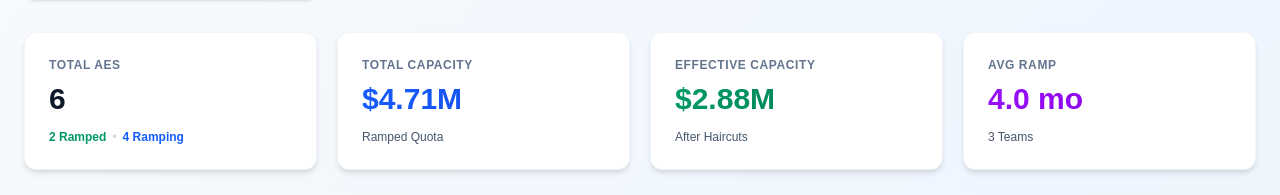
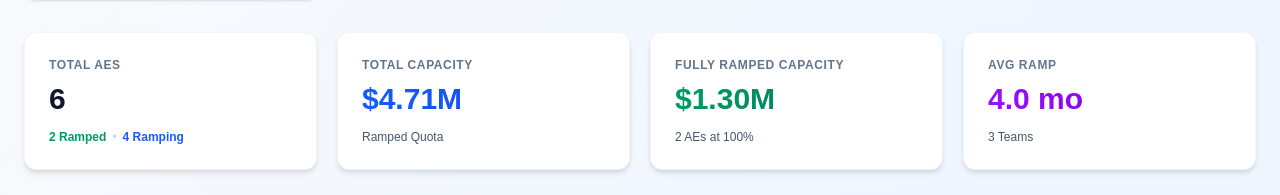
Before and after one commit to Freddym10/capacity-planner, a Next.js app: page / in a window 1280 px wide. Shown: the part 175-370 px from the top of the page. Built offline with nearby package versions, Linux system fonts and the light colour scheme.

Commit message:
Fix capacity calculations and add fully ramped capacity metric

```diff
--- a/app/page.tsx
+++ b/app/page.tsx
@@ -25,18 +25,18 @@ export default function QuotaCapacityPlanner() {
     return [
       { name: 'Sarah Chen', segment: 'Enterprise', role: 'AE', reportsTo: 'Mike Johnson', startDate: '2025-01-01', quota: 1200000, rampMonths: 5, haircut: 0 },
       { name: 'James Liu', segment: 'Enterprise', role: 'AE', reportsTo: 'Mike Johnson', startDate: '2024-10-01', quota: 1200000, rampMonths: 5, haircut: 0 },
-      { name: 'Mike Johnson', segment: 'Enterprise', role: 'Manager', reportsTo: 'Robert Chen', startDate: '2024-01-01', quota: 0, rampMonths: 0, haircut: 10 },
+      { name: 'Mike Johnson', segment: 'Enterprise', role: 'Manager', reportsTo: 'Robert Chen', startDate: '2024-01-01', quota: 2160000, rampMonths: 0, haircut: 10 },
 
       { name: 'Emily Rodriguez', segment: 'Mid-Market', role: 'AE', reportsTo: 'Lisa Park', startDate: '2024-11-01', quota: 800000, rampMonths: 4, haircut: 0 },
       { name: 'David Kim', segment: 'Mid-Market', role: 'AE', reportsTo: 'Lisa Park', startDate: '2024-08-01', quota: 800000, rampMonths: 4, haircut: 0 },
-      { name: 'Lisa Park', segment: 'Mid-Market', role: 'Manager', reportsTo: 'Robert Chen', startDate: '2024-01-01', quota: 0, rampMonths: 0, haircut: 10 },
+      { name: 'Lisa Park', segment: 'Mid-Market', role: 'Manager', reportsTo: 'Robert Chen', startDate: '2024-01-01', quota: 1440000, rampMonths: 0, haircut: 10 },
 
       { name: 'Chris Taylor', segment: 'Commercial', role: 'AE', reportsTo: 'Jessica Wu', startDate: '2024-09-01', quota: 500000, rampMonths: 3, haircut: 0 },
       { name: 'Morgan Smith', segment: 'Commercial', role: 'AE', reportsTo: 'Jessica Wu', startDate: '2025-01-15', quota: 500000, rampMonths: 3, haircut: 0 },
-      { name: 'Jessica Wu', segment: 'Commercial', role: 'Manager', reportsTo: 'Robert Chen', startDate: '2024-01-01', quota: 0, rampMonths: 0, haircut: 10 },
+      { name: 'Jessica Wu', segment: 'Commercial', role: 'Manager', reportsTo: 'Robert Chen', startDate: '2024-01-01', quota: 900000, rampMonths: 0, haircut: 10 },
 
-      { name: 'Robert Chen', segment: 'All', role: 'Director', reportsTo: 'Jennifer Martinez', startDate: '2024-01-01', quota: 0, rampMonths: 0, haircut: 15 },
-      { name: 'Jennifer Martinez', segment: 'All', role: 'VP', reportsTo: '', startDate: '2024-01-01', quota: 0, rampMonths: 0, haircut: 20 }
+      { name: 'Robert Chen', segment: 'All', role: 'Director', reportsTo: 'Jennifer Martinez', startDate: '2024-01-01', quota: 4250000, rampMonths: 0, haircut: 15 },
+      { name: 'Jennifer Martinez', segment: 'All', role: 'VP', reportsTo: '', startDate: '2024-01-01', quota: 4000000, rampMonths: 0, haircut: 20 }
     ];
   });
 
@@ -96,51 +96,66 @@ export default function QuotaCapacityPlanner() {
   const calculateCapacity = () => {
     const results: any[] = [];
 
+    // First, calculate all AE capacities
     reps.filter((r: any) => r.role === 'AE').forEach((rep: any) => {
       const ramped = calculateRampedQuota(rep);
       results.push({
         ...rep,
-        rampedQuota: ramped,
-        effectiveQuota: ramped
+        capacity: ramped,        // Active/ramped capacity
+        quota: rep.quota,        // Annual quota
+        effectiveQuota: ramped   // For AEs, effective = capacity
       });
     });
 
+    // Calculate total AE capacity (this is the baseline for all rollups)
+    const totalAECapacity = results.reduce((sum: number, r: any) => sum + r.capacity, 0);
+
+    // Managers: capacity = sum of direct report AE capacity, quota = capacity with haircut applied
     reps.filter((r: any) => r.role === 'Manager').forEach((mgr: any) => {
-      const directs = results.filter((r: any) => r.reportsTo === mgr.name);
-      const total = directs.reduce((sum: number, r: any) => sum + r.effectiveQuota, 0);
-      const effective = total * (1 - mgr.haircut / 100);
+      const directAEs = results.filter((r: any) => r.reportsTo === mgr.name);
+      const managerCapacity = directAEs.reduce((sum: number, r: any) => sum + r.capacity, 0);
+      const managerQuota = managerCapacity * (1 - mgr.haircut / 100); // Haircut used to SET quota
 
       results.push({
         ...mgr,
-        rampedQuota: total,
-        effectiveQuota: effective,
-        directReports: directs
+        capacity: managerCapacity,     // Raw AE capacity rollup
+        quota: managerQuota,            // Quota set with haircut buffer
+        effectiveQuota: managerCapacity, // Effective = actual capacity
+        directReports: directAEs
       });
     });
 
+    // Directors: capacity = sum of their AE capacity (NOT manager quotas), quota = capacity with haircut
     reps.filter((r: any) => r.role === 'Director').forEach((dir: any) => {
-      const directs = results.filter((r: any) => r.reportsTo === dir.name);
-      const total = directs.reduce((sum: number, r: any) => sum + r.effectiveQuota, 0);
-      const effective = total * (1 - dir.haircut / 100);
+      // Find all managers reporting to this director
+      const directManagers = results.filter((r: any) => r.reportsTo === dir.name && r.role === 'Manager');
+      // Sum up the AE capacity under those managers
+      const directorCapacity = directManagers.reduce((sum: number, mgr: any) => sum + mgr.capacity, 0);
+      const directorQuota = directorCapacity * (1 - dir.haircut / 100);
 
       results.push({
         ...dir,
-        rampedQuota: total,
-        effectiveQuota: effective,
-        directReports: directs
+        capacity: directorCapacity,      // Raw AE capacity rollup
+        quota: directorQuota,             // Quota set with haircut buffer
+        effectiveQuota: directorCapacity, // Effective = actual capacity
+        directReports: directManagers
       });
     });
 
+    // VPs: capacity = sum of their AE capacity (NOT director quotas), quota = capacity with haircut
     reps.filter((r: any) => r.role === 'VP').forEach((vp: any) => {
-      const directs = results.filter((r: any) => r.reportsTo === vp.name);
-      const total = directs.reduce((sum: number, r: any) => sum + r.effectiveQuota, 0);
-      const effective = total * (1 - vp.haircut / 100);
+      // Find all directors reporting to this VP
+      const directDirectors = results.filter((r: any) => r.reportsTo === vp.name && r.role === 'Director');
+      // Sum up the AE capacity under those directors
+      const vpCapacity = directDirectors.reduce((sum: number, dir: any) => sum + dir.capacity, 0);
+      const vpQuota = vpCapacity * (1 - vp.haircut / 100);
 
       results.push({
         ...vp,
-        rampedQuota: total,
-        effectiveQuota: effective,
-        directReports: directs
+        capacity: vpCapacity,         // Raw AE capacity rollup
+        quota: vpQuota,                // Quota set with haircut buffer
+        effectiveQuota: vpCapacity,    // Effective = actual capacity
+        directReports: directDirectors
       });
     });
 
@@ -149,9 +164,9 @@ export default function QuotaCapacityPlanner() {
 
   const capacity = calculateCapacity();
   const totalAEQuota = reps.filter((r: any) => r.role === 'AE').reduce((sum: number, r: any) => sum + r.quota, 0);
-  const totalRamped = capacity.filter((r: any) => r.role === 'AE').reduce((sum: number, r: any) => sum + r.rampedQuota, 0);
+  const totalAECapacity = capacity.filter((r: any) => r.role === 'AE').reduce((sum: number, r: any) => sum + r.capacity, 0);
   const vp = capacity.find((r: any) => r.role === 'VP');
-  const totalEffective = vp?.effectiveQuota || 0;
+  const totalEffectiveCapacity = vp?.capacity || 0; // VP's capacity = total AE capacity rollup
 
   const handleCsvUpload = () => {
     const lines = csvInput.trim().split('\n');
@@ -176,10 +191,11 @@ export default function QuotaCapacityPlanner() {
   };
 
   const exportCSV = () => {
-    const headers = 'Name,Segment,Role,Annual Quota,Ramped Quota,Effective Quota\n';
-    const rows = capacity.map((r: any) =>
-      `${r.name},${r.segment},${r.role},${r.quota},${Math.round(r.rampedQuota)},${Math.round(r.effectiveQuota)}`
-    ).join('\n');
+    const headers = 'Name,Segment,Role,Annual Quota,Capacity,Coverage %\n';
+    const rows = capacity.map((r: any) => {
+      const coverage = r.quota > 0 ? ((r.capacity / r.quota) * 100).toFixed(1) : 'N/A';
+      return `${r.name},${r.segment},${r.role},${Math.round(r.quota)},${Math.round(r.capacity)},${coverage}%`;
+    }).join('\n');
 
     const blob = new Blob([headers + rows], { type: 'text/csv' });
     const url = URL.createObjectURL(blob);
@@ -264,14 +280,20 @@ Mary Wilson,All,VP,,2024-01-01,0,0,20`;
   const capacityTrendData = getCapacityTrendData();
 
   // Calculate quick stats for grid view
-  const quickStats = {
-    totalAEs: aeReps.length,
-    fullyRamped: aeReps.filter((rep: any) => {
+  const fullyRampedAEs = aeReps.filter((rep: any) => {
     const start = new Date(rep.startDate);
     const now = new Date('2025-01-20');
     const monthsSince = Math.max(0, (now.getFullYear() - start.getFullYear()) * 12 + now.getMonth() - start.getMonth());
     return monthsSince >= rep.rampMonths;
-    }).length,
+  });
+
+  const fullyRampedCapacity = fullyRampedAEs.reduce((sum: number, rep: any) => {
+    return sum + calculateRampedQuota(rep);
+  }, 0);
+
+  const quickStats = {
+    totalAEs: aeReps.length,
+    fullyRamped: fullyRampedAEs.length,
     ramping: aeReps.filter((rep: any) => {
       const start = new Date(rep.startDate);
       const now = new Date('2025-01-20');
@@ -280,8 +302,8 @@ Mary Wilson,All,VP,,2024-01-01,0,0,20`;
     }).length,
     totalTeams: uniqueTeams.length,
     avgRamp: aeReps.length > 0 ? (aeReps.reduce((sum: number, r: any) => sum + r.rampMonths, 0) / aeReps.length).toFixed(1) : 0,
-    totalCapacity: totalRamped,
-    effectiveCapacity: totalEffective
+    totalCapacity: totalAECapacity,
+    fullyRampedCapacity: fullyRampedCapacity
   };
 
   // Show loading state until mounted on client
@@ -400,11 +422,17 @@ Mary Wilson,All,VP,,2024-01-01,0,0,20`;
                   <div className="space-y-3 text-sm">
                     <div className="flex justify-between py-2 border-b border-slate-100">
                       <span className="text-slate-600 font-medium">Annual Quota</span>
-                      <span className="font-semibold text-slate-900">{selectedRep.quota > 0 ? fmt(selectedRep.quota) : 'N/A'}</span>
+                      <span className="font-semibold text-slate-900">{fmt(selectedRep.quota)}</span>
+                    </div>
+                    <div className="flex justify-between py-2 border-b border-slate-100">
+                      <span className="text-slate-600 font-medium">Capacity</span>
+                      <span className="font-semibold text-blue-600">{fmt(selectedRep.capacity)}</span>
                     </div>
                     <div className="flex justify-between py-2">
-                      <span className="text-slate-600 font-medium">Ramped Quota</span>
-                      <span className="font-semibold text-blue-600">{fmt(selectedRep.rampedQuota)}</span>
+                      <span className="text-slate-600 font-medium">Coverage</span>
+                      <span className={`font-semibold ${selectedRep.quota > 0 && (selectedRep.capacity / selectedRep.quota) >= 1 ? 'text-emerald-600' : 'text-orange-600'}`}>
+                        {selectedRep.quota > 0 ? ((selectedRep.capacity / selectedRep.quota) * 100).toFixed(1) + '%' : 'N/A'}
+                      </span>
                     </div>
                   </div>
                 </div>
@@ -448,9 +476,9 @@ Mary Wilson,All,VP,,2024-01-01,0,0,20`;
               </div>
 
               <div className="bg-white rounded-xl shadow-md hover:shadow-xl transition-all duration-300 p-6 border border-slate-100 hover:border-emerald-200 group">
-                <div className="text-xs font-bold text-slate-500 uppercase tracking-wider mb-2">Effective Capacity</div>
-                <div className="text-3xl font-bold bg-gradient-to-r from-emerald-600 to-emerald-700 bg-clip-text text-transparent mb-3">{fmt(quickStats.effectiveCapacity)}</div>
-                <div className="text-xs text-slate-600 font-medium">After Haircuts</div>
+                <div className="text-xs font-bold text-slate-500 uppercase tracking-wider mb-2">Fully Ramped Capacity</div>
+                <div className="text-3xl font-bold bg-gradient-to-r from-emerald-600 to-emerald-700 bg-clip-text text-transparent mb-3">{fmt(quickStats.fullyRampedCapacity)}</div>
+                <div className="text-xs text-slate-600 font-medium">{quickStats.fullyRamped} AEs at 100%</div>
               </div>
 
               <div className="bg-white rounded-xl shadow-md hover:shadow-xl transition-all duration-300 p-6 border border-slate-100 hover:border-purple-200 group">
@@ -580,7 +608,7 @@ Mary Wilson,All,VP,,2024-01-01,0,0,20`;
                       <td className="px-6 py-4 text-right">{fmtK(aeReps.reduce((s: number, r: any) => s + getQuarterlyQuota(r, 1), 0))}</td>
                       <td className="px-6 py-4 text-right">{fmtK(aeReps.reduce((s: number, r: any) => s + getQuarterlyQuota(r, 2), 0))}</td>
                       <td className="px-6 py-4 text-right">{fmtK(aeReps.reduce((s: number, r: any) => s + getQuarterlyQuota(r, 3), 0))}</td>
-                      <td className="px-6 py-4 text-right text-lg">{fmt(totalRamped)}</td>
+                      <td className="px-6 py-4 text-right text-lg">{fmt(totalAECapacity)}</td>
                     </tr>
                   </tbody>
                 </table>
@@ -597,12 +625,12 @@ Mary Wilson,All,VP,,2024-01-01,0,0,20`;
                 <div className="text-3xl font-bold text-slate-900">{fmt(totalAEQuota)}</div>
               </div>
               <div className="bg-white rounded-xl shadow-lg hover:shadow-xl transition-all duration-300 p-7 border border-slate-100">
-                <div className="text-sm font-bold text-slate-500 mb-2 uppercase tracking-wide">Ramped Capacity</div>
-                <div className="text-3xl font-bold bg-gradient-to-r from-blue-600 to-blue-700 bg-clip-text text-transparent">{fmt(totalRamped)}</div>
+                <div className="text-sm font-bold text-slate-500 mb-2 uppercase tracking-wide">Total AE Capacity</div>
+                <div className="text-3xl font-bold bg-gradient-to-r from-blue-600 to-blue-700 bg-clip-text text-transparent">{fmt(totalAECapacity)}</div>
               </div>
               <div className="bg-white rounded-xl shadow-lg hover:shadow-xl transition-all duration-300 p-7 border border-slate-100">
                 <div className="text-sm font-bold text-slate-500 mb-2 uppercase tracking-wide">Effective Capacity</div>
-                <div className="text-3xl font-bold bg-gradient-to-r from-emerald-600 to-emerald-700 bg-clip-text text-transparent">{fmt(totalEffective)}</div>
+                <div className="text-3xl font-bold bg-gradient-to-r from-emerald-600 to-emerald-700 bg-clip-text text-transparent">{fmt(totalEffectiveCapacity)}</div>
               </div>
             </div>
 
@@ -645,19 +673,25 @@ Mary Wilson,All,VP,,2024-01-01,0,0,20`;
                   <tr>
                     <th className="px-7 py-4 text-left font-bold text-slate-700 text-sm uppercase tracking-wide">Name</th>
                     <th className="px-7 py-4 text-left font-bold text-slate-700 text-sm uppercase tracking-wide">Role</th>
-                    <th className="px-7 py-4 text-right font-bold text-slate-700 text-sm uppercase tracking-wide">Ramped Quota</th>
-                    <th className="px-7 py-4 text-right font-bold text-slate-700 text-sm uppercase tracking-wide">Effective</th>
+                    <th className="px-7 py-4 text-right font-bold text-slate-700 text-sm uppercase tracking-wide">Quota</th>
+                    <th className="px-7 py-4 text-right font-bold text-slate-700 text-sm uppercase tracking-wide">Capacity</th>
+                    <th className="px-7 py-4 text-right font-bold text-slate-700 text-sm uppercase tracking-wide">Coverage</th>
                   </tr>
                 </thead>
                 <tbody className="divide-y divide-slate-100">
-                  {capacity.map((rep: any, i: number) => (
+                  {capacity.map((rep: any, i: number) => {
+                    const coverage = rep.quota > 0 ? ((rep.capacity / rep.quota) * 100).toFixed(1) : 'N/A';
+                    const coverageColor = rep.quota > 0 && (rep.capacity / rep.quota) >= 1 ? 'text-emerald-700' : 'text-orange-700';
+                    return (
                       <tr key={i} className="hover:bg-slate-50 cursor-pointer transition-colors" onClick={() => setSelectedRep(getRepDetails(rep.name))}>
                         <td className="px-7 py-5 font-semibold text-slate-900">{rep.name}</td>
                         <td className="px-7 py-5 text-slate-700 font-medium">{rep.role}</td>
-                      <td className="px-7 py-5 text-right text-blue-700 font-bold">{fmt(rep.rampedQuota)}</td>
-                      <td className="px-7 py-5 text-right text-emerald-700 font-bold">{fmt(rep.effectiveQuota)}</td>
+                        <td className="px-7 py-5 text-right text-slate-900 font-bold">{fmt(rep.quota)}</td>
+                        <td className="px-7 py-5 text-right text-blue-700 font-bold">{fmt(rep.capacity)}</td>
+                        <td className={`px-7 py-5 text-right font-bold ${coverageColor}`}>{typeof coverage === 'string' ? coverage : coverage + '%'}</td>
                       </tr>
-                  ))}
+                    );
+                  })}
                 </tbody>
               </table>
             </div>
```
Lines whose indentation alone changed are shown as unchanged.
